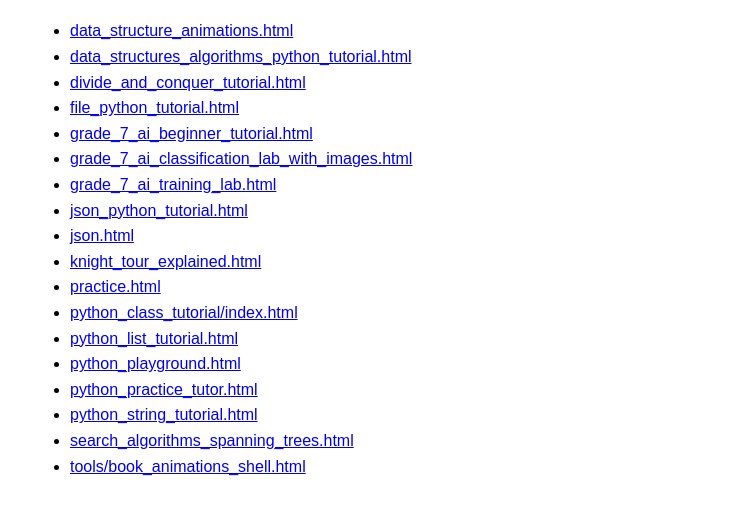
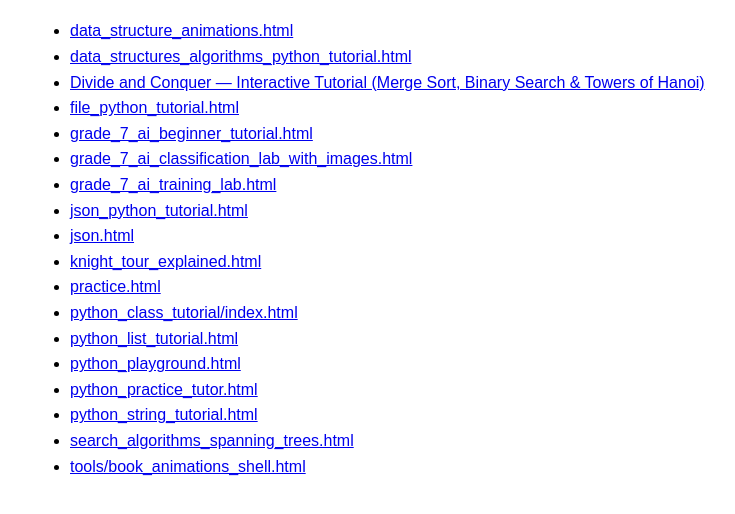
Before and after one commit to cghuisunshine/Computer, a plain HTML site: page content.html in a window 1280 px wide. Shown: the part 72-586 px from the top of the page, without its empty margins (2-737 px from the left). Drawn offline with Linux system fonts and the light colour scheme.

Commit message:
Label Divide and Conquer tutorial link clearly in content index

```diff
--- a/content.html
+++ b/content.html
@@ -13,7 +13,7 @@
   <ul>
     <li><a href="https://cghuisunshine.github.io/Computer/data_structure_animations.html">data_structure_animations.html</a></li>
     <li><a href="https://cghuisunshine.github.io/Computer/data_structures_algorithms_python_tutorial.html">data_structures_algorithms_python_tutorial.html</a></li>
-    <li><a href="https://cghuisunshine.github.io/Computer/divide_and_conquer_tutorial.html">divide_and_conquer_tutorial.html</a></li>
+    <li><a href="https://cghuisunshine.github.io/Computer/divide_and_conquer_tutorial.html">Divide and Conquer — Interactive Tutorial (Merge Sort, Binary Search &amp; Towers of Hanoi)</a></li>
     <li><a href="https://cghuisunshine.github.io/Computer/file_python_tutorial.html">file_python_tutorial.html</a></li>
     <li><a href="https://cghuisunshine.github.io/Computer/grade_7_ai_beginner_tutorial.html">grade_7_ai_beginner_tutorial.html</a></li>
     <li><a href="https://cghuisunshine.github.io/Computer/grade_7_ai_classification_lab_with_images.html">grade_7_ai_classification_lab_with_images.html</a></li>
```
